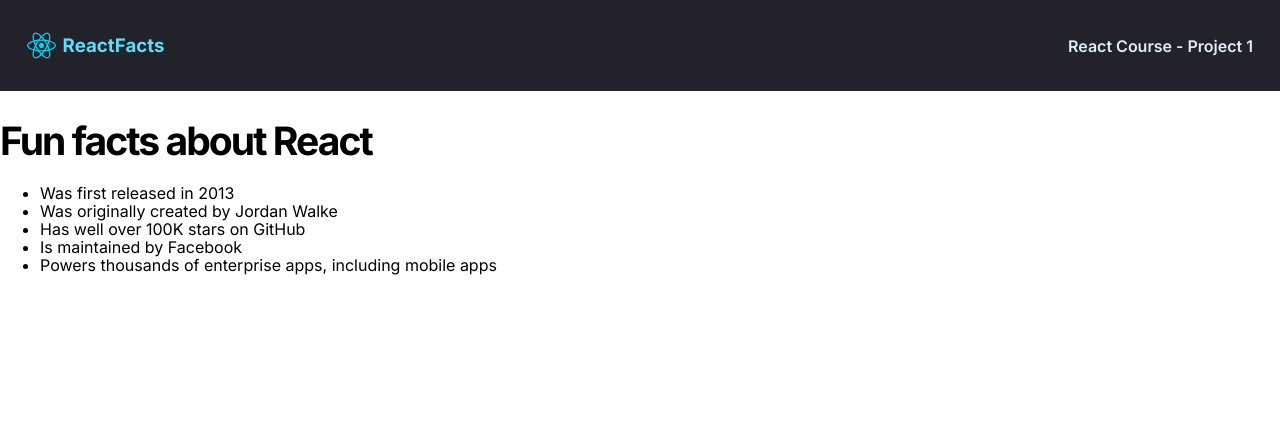
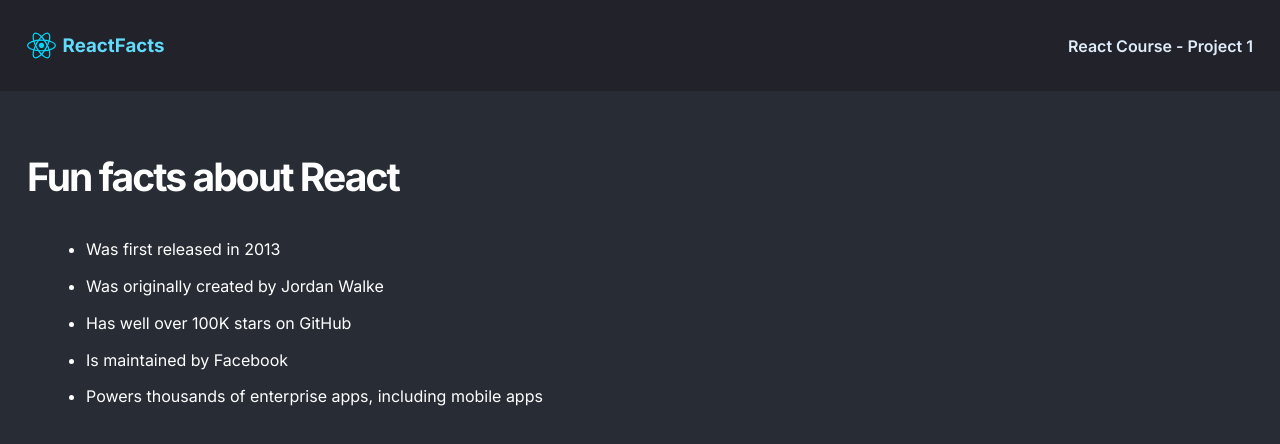
Before and after one commit to pianistoff/fun-facts-about-react, a React (Create React App) app: page / in a window 1280 px wide. Shown: the top 444 px of the page. Built offline with nearby package versions, Linux system fonts and the light colour scheme.

Commit message:
Stylize the main

```diff
--- a/public/index.html
+++ b/public/index.html
@@ -28,7 +28,7 @@
   </head>
   <body>
     <noscript>You need to enable JavaScript to run this app.</noscript>
-    <div id="root"></div>
+    <div id="root" class="root"></div>
     <!--
       This HTML file is a template.
       If you open it directly in the browser, you will see an empty page.
--- a/src/components/Main.js
+++ b/src/components/Main.js
@@ -1,6 +1,6 @@
 export default function Main() {
     return (
-      <main>
+      <main className="main">
         <h1 className="title">Fun facts about React</h1>
         <ul>
           <li className="list-item">Was first released in 2013</li>
--- a/src/index.css
+++ b/src/index.css
@@ -5,6 +5,7 @@
 body {
     font-family: Inter, sans-serif;
     margin: 0;
+    background: #282D35;
 }
 
 .header {
@@ -35,17 +36,21 @@ body {
 .header-right {
   font-weight: 600;
   color: #DEEBF8;
+}
 
+.main {
+  padding: 36px 86px 36px 27px;
 }
 
 .title {
-    width: 424px;
     height: 41px;
     font-style: normal;
     font-weight: 700;
     font-size: 39.06px;
     line-height: 47px;
     letter-spacing: -0.05em;
+    color: white;
+    margin-bottom: 46px;
 }
 
 .list-item {
@@ -54,4 +59,6 @@ body {
     font-weight: 400;
     font-size: 16px;
     line-height: 19px;
+    color: white;
+    margin: 19px;
 }
```
